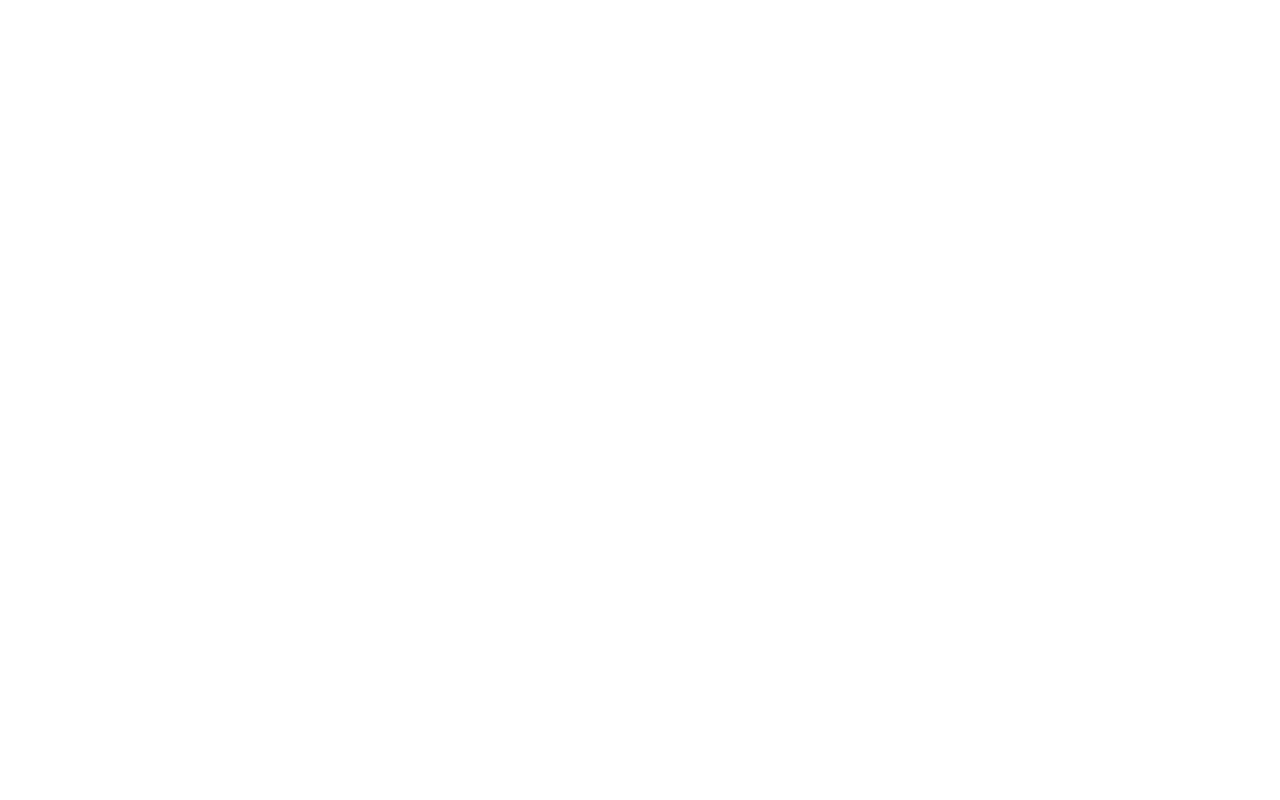
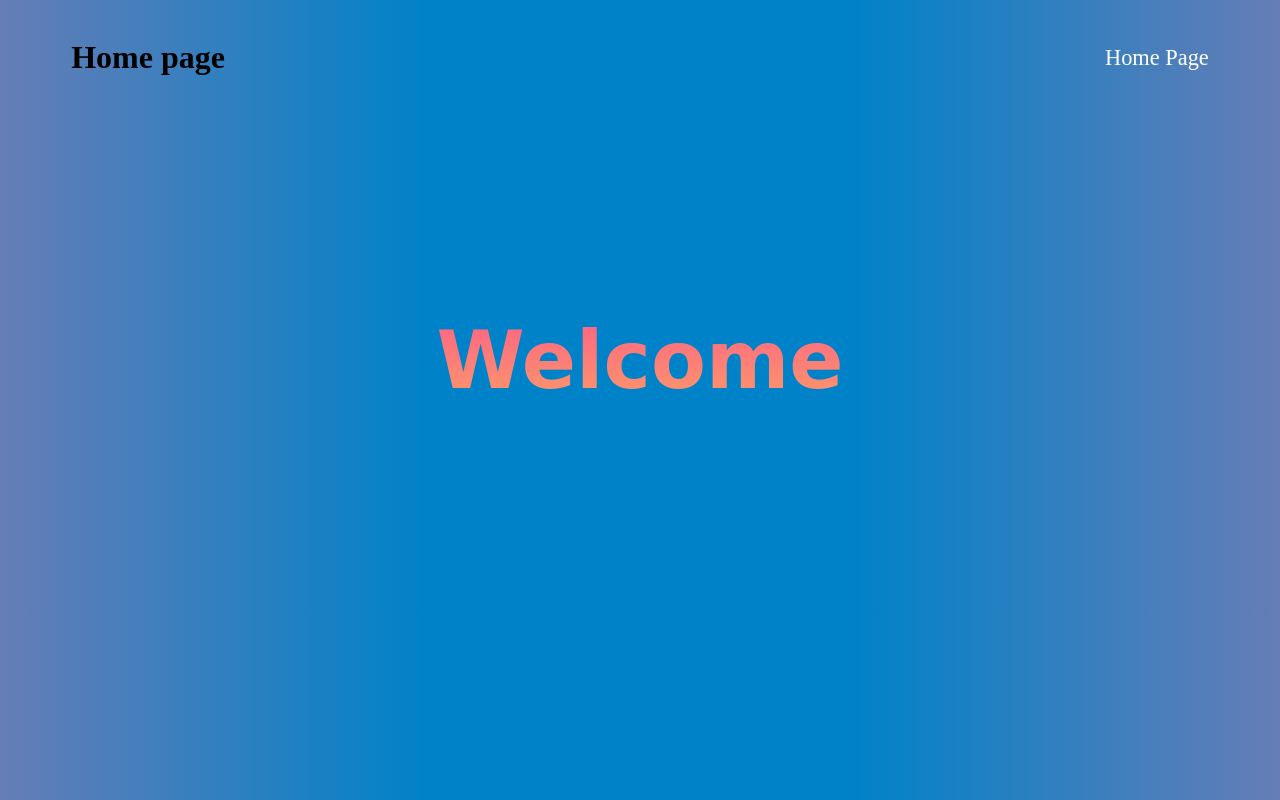
Before and after one commit to RobocodeSchool/branches, a plain HTML site: page index.html in a window 1280 px wide. Drawn offline with Linux system fonts and the light colour scheme.

Commit message:
Add home page

```diff
--- a/index.html
+++ b/index.html
@@ -4,9 +4,18 @@
     <meta charset="UTF-8">
     <meta http-equiv="X-UA-Compatible" content="IE=edge">
     <meta name="viewport" content="width=device-width, initial-scale=1.0">
-    <title>Document</title>
+    <title>Home Page</title>
+    <link rel="stylesheet" href="style.css">
 </head>
-<body>
-
+<body class="home-body">
+    <header>
+        <h1>Home page</h1>
+        <nav>
+            <ul>
+                <li><a href="#">Home Page</a></li>
+            </ul>
+        </nav>
+    </header>
+    <h1 class="welcome">Welcome</h1>
 </body>
 </html>
--- a/style.css
+++ b/style.css
@@ -0,0 +1,32 @@
+.home-body {
+    background: linear-gradient(to right, #667db6, #0082c8, #0082c8, #667db6);
+}
+
+header {
+    display: flex;
+    align-items: center;
+    justify-content: space-between;
+    padding: 10px 5%;
+}
+
+nav > ul {
+    list-style: none;
+    display: flex;
+    justify-content: space-around;
+}
+
+nav > ul > li > a {
+    color: #fff;
+    text-decoration: none;
+    font-size: 1.4rem;
+}
+
+.welcome {
+    text-align: center;
+    font-family: cursive;
+    line-height: 50vh;
+    font-size: 5rem;
+    background: -webkit-linear-gradient(rgb(255, 6, 180), rgb(250, 247, 58));
+    -webkit-background-clip: text;
+    -webkit-text-fill-color: transparent;
+}
```
